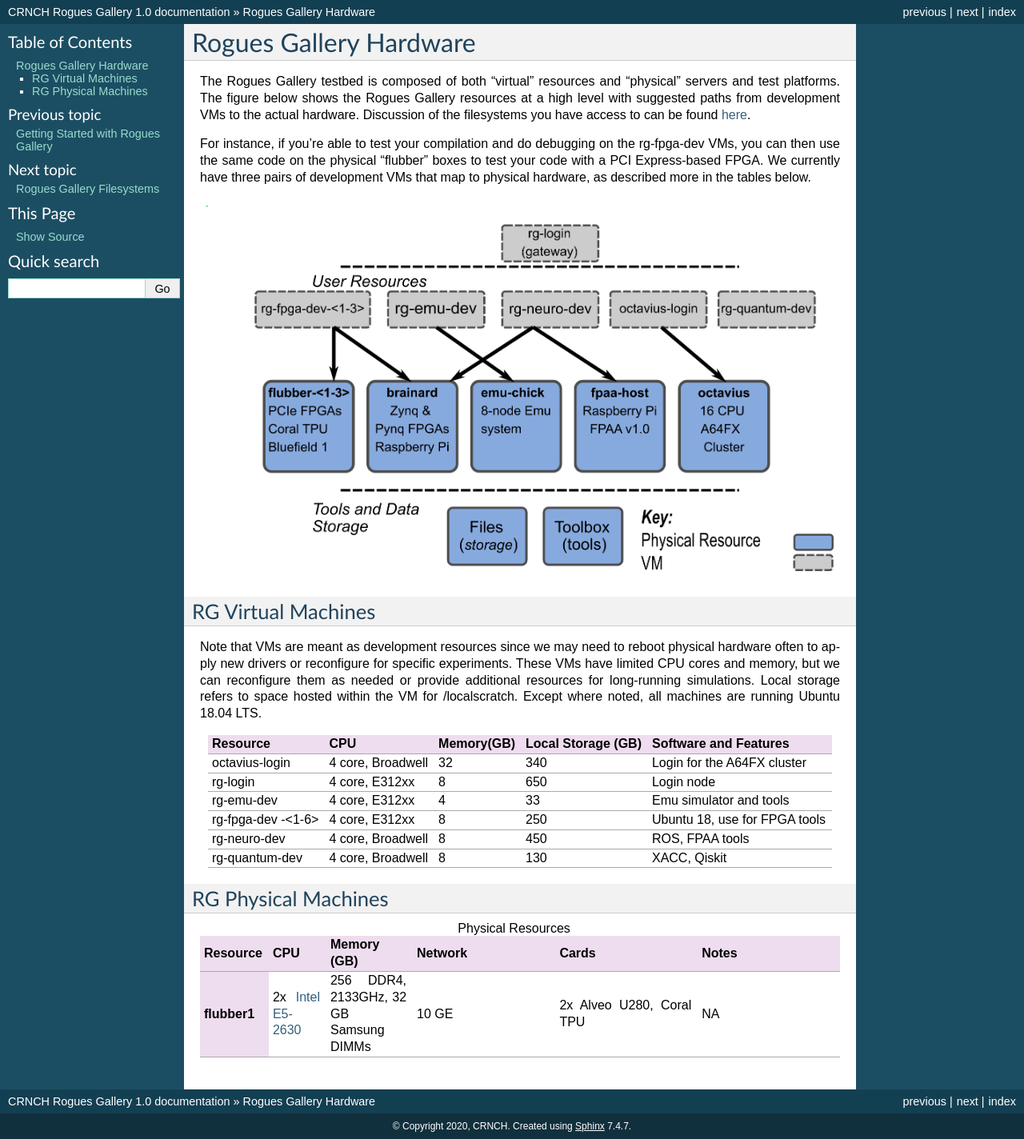
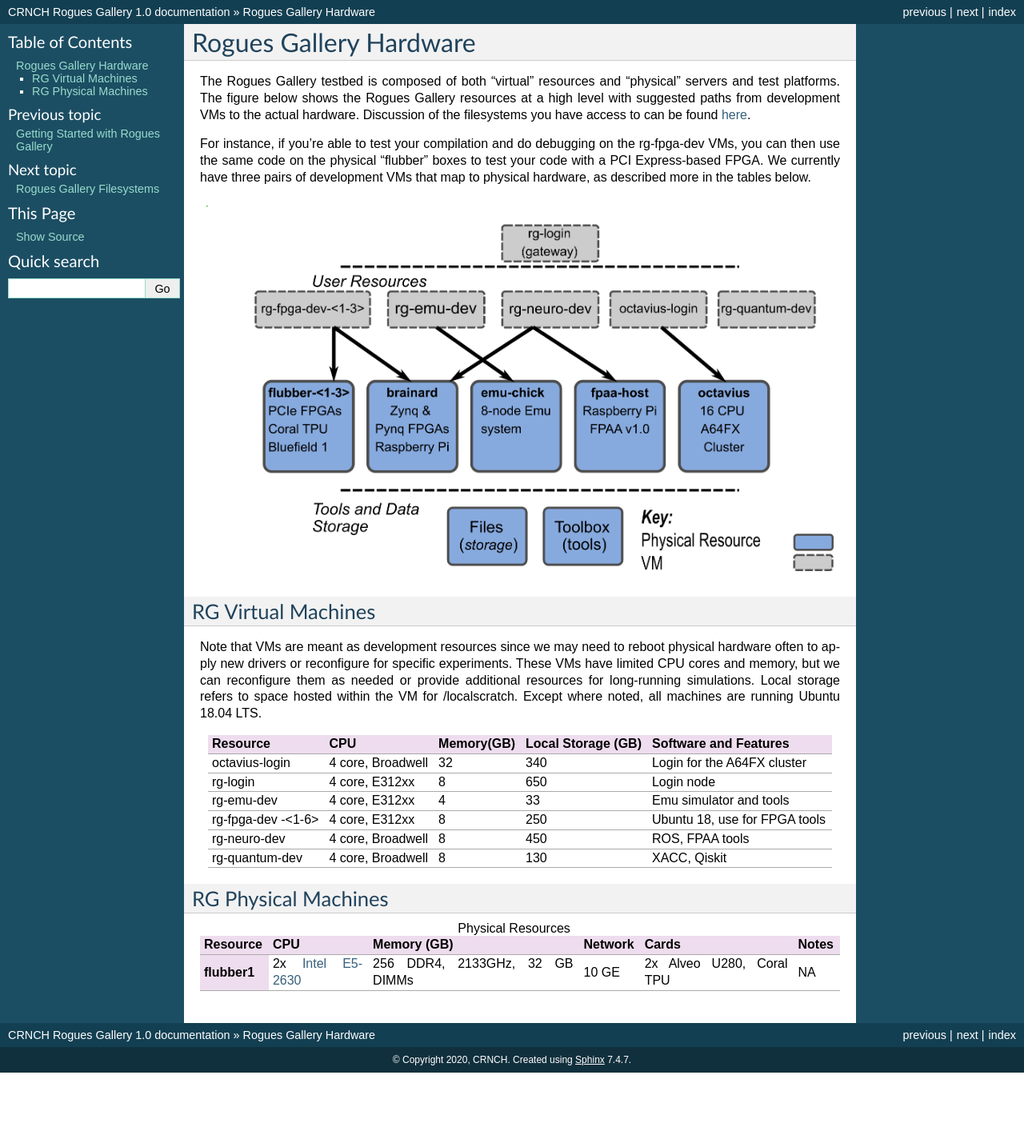
Before and after one commit to gt-crnch-rg/read-the-docs, a Sphinx documentation site: the page built from docs/general/rg-hardware.rst, in a window 1280 px wide. Shown: the whole page at 80% size. Built offline with Sphinx 7.4.7, drawn with Linux system fonts in a browser that asks for light colours; pages that are not in the unit, such as notebooks, are missing from menus; after the commit the page ends 1341 px from its top, so only the background shows below that.

Commit message:
Update rg-hardware.rst

```diff
--- a/docs/general/rg-hardware.rst
+++ b/docs/general/rg-hardware.rst
@@ -71,7 +71,7 @@ RG Physical Machines
       - Notes
     * - flubber1
       - 2x `Intel E5-2630 <https://ark.intel.com/content/www/us/en/ark/products/92981/intel-xeon-processor-e5-2630-v4-25m-cache-2-20-ghz.html>`__
-      - 256 DDR4, 2133GHz, 32 GB Samsung DIMMs
+      - 256 DDR4, 2133GHz, 32 GB DIMMs
       - 10 GE
       - 2x Alveo U280, Coral TPU
       - NA
```
Also changed, not shown: other parts of docs/general/rg-hardware.rst (+1 -1 lines).
